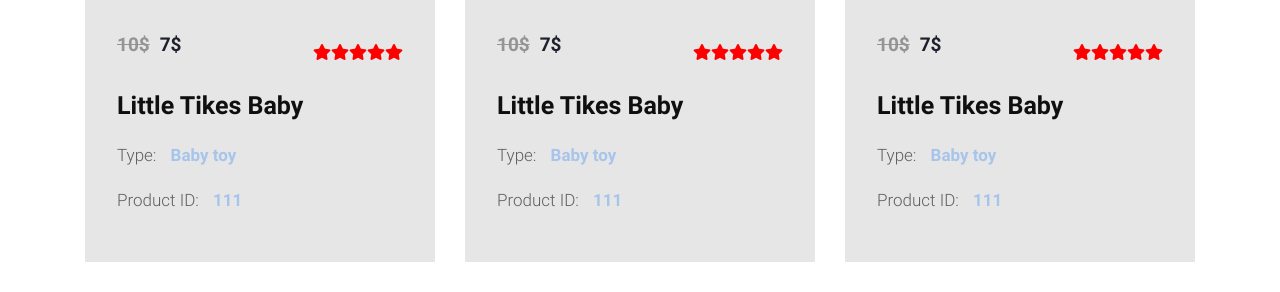
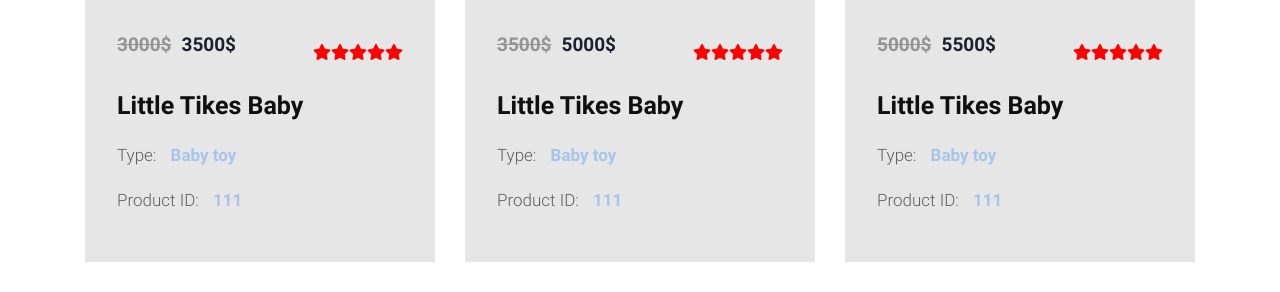
Before and after one commit to daotanhai/ATN-SHOP, a Django app: page / in a window 1280 px wide. Shown: the part 1983-2275 px from the top of the page. Run offline with Django 3.2, Linux system fonts and the light colour scheme; some libraries are stand-ins or nearby versions.

Commit message:
Update home.html

```diff
--- a/templates/home.html
+++ b/templates/home.html
@@ -146,8 +146,8 @@
                         <div class="contentBottom">
                             <div class="rate d-flex align-items-center justify-content-space-between">
                                 <div class="price d-flex align-items-center">
-                                    <p class="pervious">10$</p>
-                                    <p class="now">7$</p>
+                                    <p class="pervious">500$</p>
+                                    <p class="now">2000$</p>
                                 </div>
                                 <div class="icon d-flex align-items-center">
                                     <a href="#" class="full"><i class="fas fa-star"></i><i class="fas fa-star"></i><i
@@ -177,8 +177,8 @@
                         <div class="contentBottom">
                             <div class="rate d-flex align-items-center justify-content-space-between">
                                 <div class="price d-flex align-items-center">
-                                    <p class="pervious">10$</p>
-                                    <p class="now">7$</p>
+                                    <p class="pervious">2000$</p>
+                                    <p class="now">2500$</p>
                                 </div>
                                 <div class="icon d-flex align-items-center">
                                     <a href="#" class="full"><i class="fas fa-star"></i><i class="fas fa-star"></i><i
@@ -208,8 +208,8 @@
                         <div class="contentBottom">
                             <div class="rate d-flex align-items-center justify-content-space-between">
                                 <div class="price d-flex align-items-center">
-                                    <p class="pervious">10$</p>
-                                    <p class="now">7$</p>
+                                    <p class="pervious">2500$</p>
+                                    <p class="now">3000$</p>
                                 </div>
                                 <div class="icon d-flex align-items-center">
                                     <a href="#" class="full"><i class="fas fa-star"></i><i class="fas fa-star"></i><i
@@ -239,8 +239,8 @@
                         <div class="contentBottom">
                             <div class="rate d-flex align-items-center justify-content-space-between">
                                 <div class="price d-flex align-items-center">
-                                    <p class="pervious">10$</p>
-                                    <p class="now">7$</p>
+                                    <p class="pervious">3000$</p>
+                                    <p class="now">3500$</p>
                                 </div>
                                 <div class="icon d-flex align-items-center">
                                     <a href="#" class="full"><i class="fas fa-star"></i><i class="fas fa-star"></i><i
@@ -270,8 +270,8 @@
                         <div class="contentBottom">
                             <div class="rate d-flex align-items-center justify-content-space-between">
                                 <div class="price d-flex align-items-center">
-                                    <p class="pervious">10$</p>
-                                    <p class="now">7$</p>
+                                    <p class="pervious">3500$</p>
+                                    <p class="now">5000$</p>
                                 </div>
                                 <div class="icon d-flex align-items-center">
                                     <a href="#" class="full"><i class="fas fa-star"></i><i class="fas fa-star"></i><i
@@ -301,8 +301,8 @@
                         <div class="contentBottom">
                             <div class="rate d-flex align-items-center justify-content-space-between">
                                 <div class="price d-flex align-items-center">
-                                    <p class="pervious">10$</p>
-                                    <p class="now">7$</p>
+                                    <p class="pervious">5000$</p>
+                                    <p class="now">5500$</p>
                                 </div>
                                 <div class="icon d-flex align-items-center">
                                     <a href="#" class="full"><i class="fas fa-star"></i><i class="fas fa-star"></i><i
```
